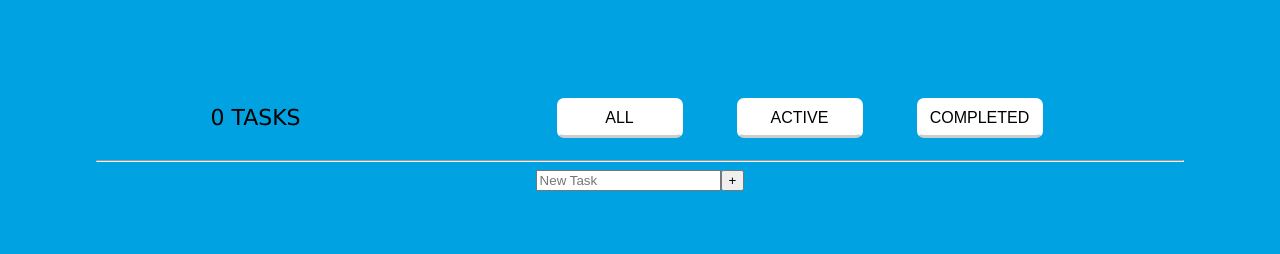
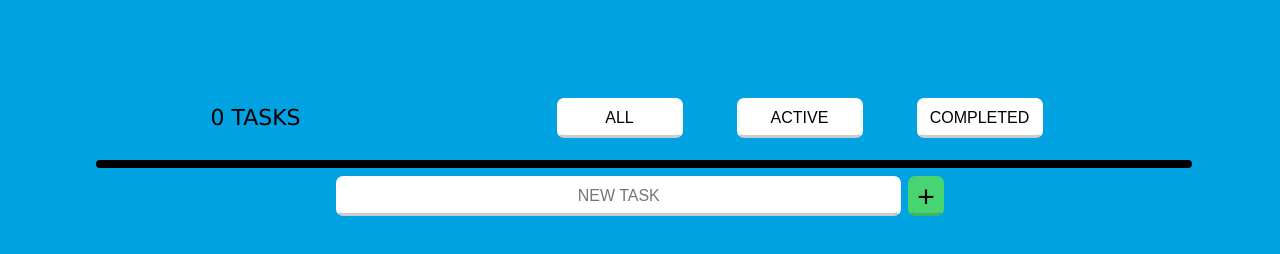
Before and after one commit to sbolande/byui-wdd330, a plain HTML site: page challenge01/index.html in a window 1280 px wide. Drawn offline with Linux system fonts and the light colour scheme.

Commit message:
updates to css

```diff
--- a/challenge01/index.html
+++ b/challenge01/index.html
@@ -21,7 +21,7 @@
         </div>
         <hr />
         <div id="new_task">
-            <input type="text" id="new_task_name" placeholder="New Task" />
+            <input type="text" id="new_task_name" placeholder="NEW TASK" />
             <button id="add_task" onclick="addTodo(document.getElementById('new_task_name').value);">+</button>
         </div>
         <div id="errors"></div>
--- a/challenge01/main.css
+++ b/challenge01/main.css
@@ -10,7 +10,21 @@ body {
     padding-bottom: 5%;
 }
 
+hr {
+    border: solid 4px black;
+    border-radius: 10px;
+    background-color: black;
+    width: 100%;
+}
+
 /* TODO LIST */
+#todo_list {
+    display: flex;
+    flex-direction: column;
+    width: 100%;
+    align-items: center;
+}
+
 .todo_item {
     display: flex;
     flex-direction: row;
@@ -31,9 +45,9 @@ body {
 }
 
 .isComplete {
-    background-color: #50dd78;
-    border: solid 3px #50dd78;
-    border-bottom: solid 3px #50aa78;
+    background-color: #48d470;
+    border: solid 3px #48d470;
+    border-bottom: solid 3px #3eb660;
 }
 
 .notComplete {
@@ -95,11 +109,37 @@ body {
 
 /* NEW TASK */
 #new_task {
+    width: 85%;
+    margin: auto;
     display: flex;
     flex-direction: row;
     justify-content: center;
+    align-items: center;
+}
+
+#new_task_name, #add_task {
+    border-radius: 7px;
+    text-align: center;
+}
+
+#new_task_name {
+    height: 32px;
+    width: 60%;
+    font-size: 16px;
+    border: solid 3px white;
+    border-bottom: solid 3px #cccccc;
+    background-color: white;
 }
 
 #add_task {
+    height: 40px;
+    margin-left: 7px;
+    font-size: 30px;
+    background-color: #48d470;
+    border: solid 3px #48d470;
+    border-bottom: solid 3px #3eb660;
+}
 
+#new_task_name:hover, #add_task:hover {
+    border: solid 3px black;
 }
```
